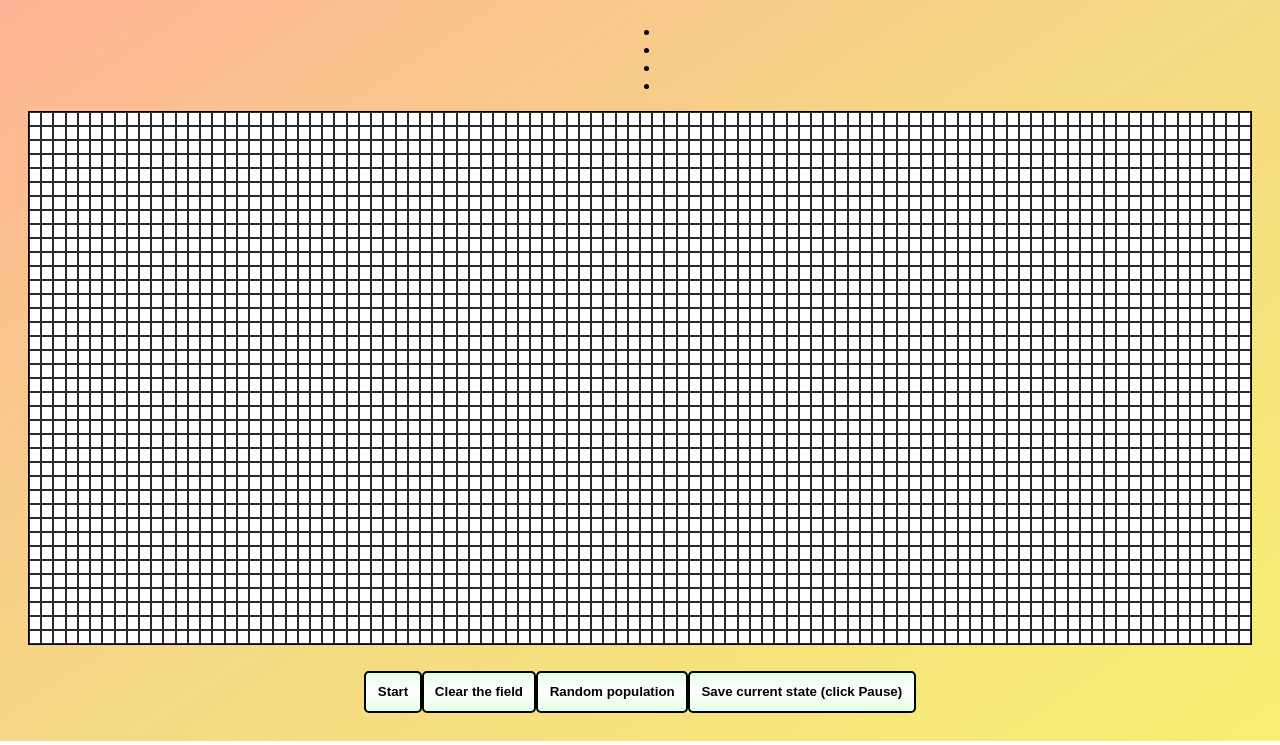
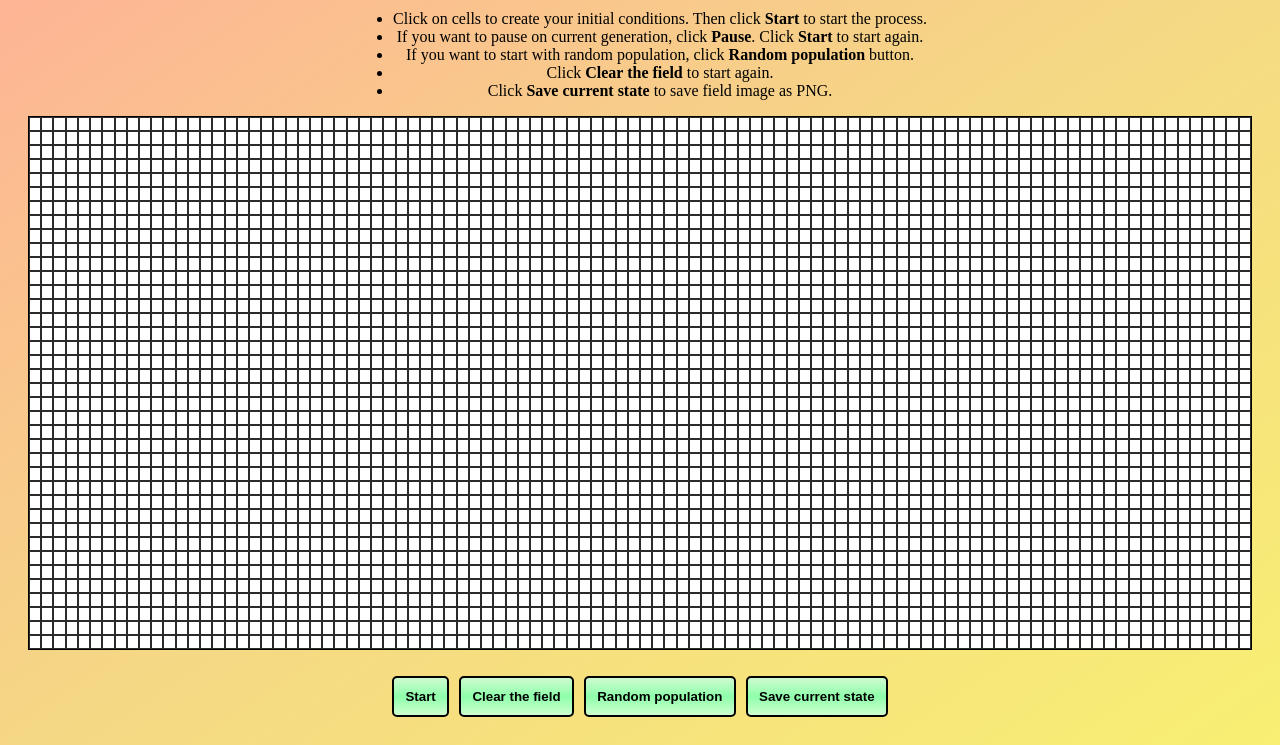
Before and after one commit to IrinaV713/game-of-life-on-torus, a website: page src/index.html in a window 1280 px wide. Shown: the part 101-846 px from the top of the page. Drawn offline with Linux system fonts and the light colour scheme.

Commit message:
finished view

```diff
--- a/src/index.html
+++ b/src/index.html
@@ -8,12 +8,13 @@
 
     <body>
     <div class="header">
-        <h1>Conway's Game of Life on Torus</h1>
+        <h2>Conway's Game of Life on Torus</h2>
         <ul class="guide">
-            <li></li>
-            <li></li>
-            <li></li>
-            <li></li>
+            <li>Click on cells to create your initial conditions. Then click <b>Start</b> to start the process.</li>
+            <li>If you want to pause on current generation, click <b>Pause</b>. Click <b>Start</b> to start again.</li>
+            <li>If you want to start with random population, click <b>Random population</b> button.</li>
+            <li>Click <b>Clear the field</b> to start again.</li>
+            <li>Click <b>Save current state</b> to save field image as PNG.</li>
         </ul>
     </div>
 
@@ -23,7 +24,7 @@
         <button id="start"><span>Start</span></button>
         <button id="clear"><span>Clear the field</span></button>
         <button id="random"><span>Random population</span></button>
-        <button id="load"><span>Save current state (click Pause)</span></button>
+        <button id="load"><span>Save current state</span></button>
     </div>
 
     <script src="game.js"></script>
--- a/src/styles.css
+++ b/src/styles.css
@@ -21,7 +21,6 @@ body {
     justify-content: center;
     align-items: center;
     flex-direction: row;
-    row-gap: 10px;
     text-align: center;
 }
 
@@ -44,9 +43,11 @@ span {
 
 #start, #clear, #random, #load {
     padding: 0.85em;
+    margin-left: 5px;
+    margin-right: 5px;
     border: 2px solid #000000;
     border-radius: 5px;
-    background: linear-gradient(to bottom, #e3ffe4, #ffffff, #e3ffe4);
+    background: linear-gradient(to bottom, #cffad1, #8effaa, #cfffd0);
 }
 
 td.dead {
```
